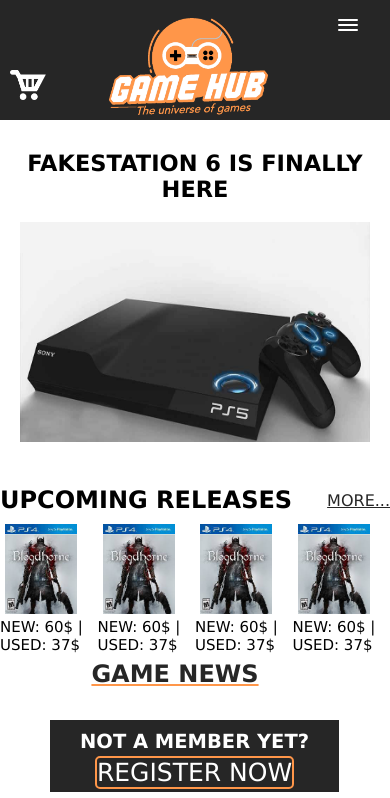
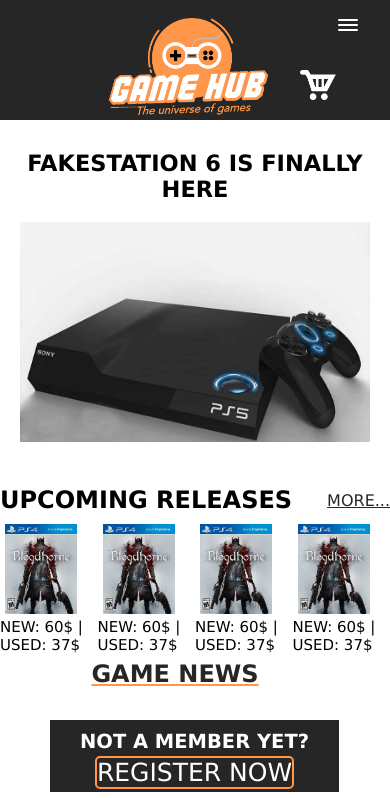
Before and after one commit to SebastianOen/gamehub_ca, a plain HTML site: page index.html in a window 390 px wide. Shown: the top 798 px of the page. Drawn offline with Linux system fonts and the light colour scheme.

Commit message:
Update styles.css

```diff
--- a/styles/styles.css
+++ b/styles/styles.css
@@ -58,7 +58,7 @@
     height: 30px;
     position: absolute;
     top: 70px;
-    left: 10px;
+    left: 300px;
   }
 
   .cart {
```
